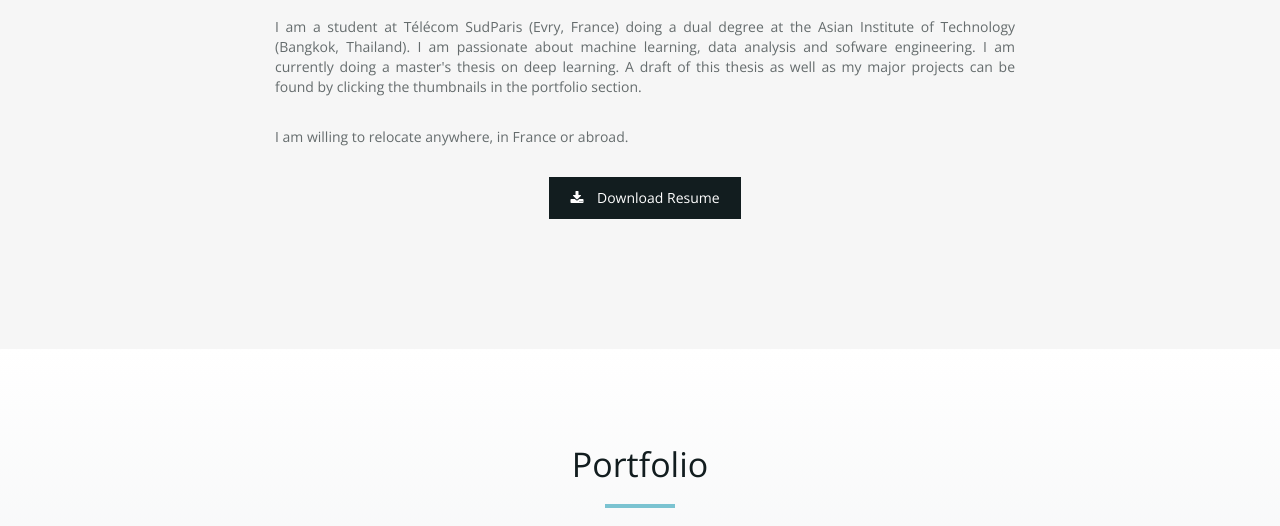
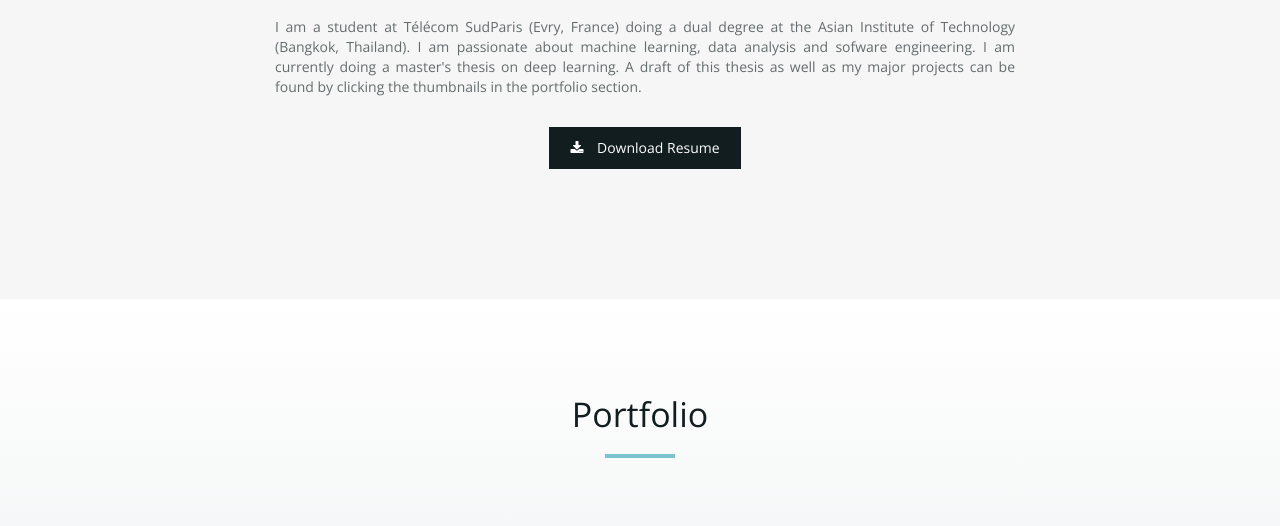
Before and after one commit to BBazard/BBazard.github.io, a plain HTML site: page index.html in a window 1280 px wide. Shown: the part 1247-1773 px from the top of the page. Drawn offline with nearby package versions, Linux system fonts and the light colour scheme.

Commit message:
remove second paragraph

```diff
--- a/index.html
+++ b/index.html
@@ -83,9 +83,6 @@
           I am a student at Télécom SudParis (Evry, France) doing a dual degree at the Asian Institute of Technology (Bangkok, Thailand).
           I am passionate about machine learning, data analysis and sofware engineering.
           I am currently doing a master's thesis on deep learning. A draft of this thesis as well as my major projects can be found by clicking the thumbnails in the portfolio section.
-          </p>
-          <p align="justify">
-          I am willing to relocate anywhere, in France or abroad.
           </p>
           <p class="text-center"><a class="btn btn-primary" href="cv.pdf"><i class="fa fa-download"></i> Download Resume</a></p>
         </div>
```
